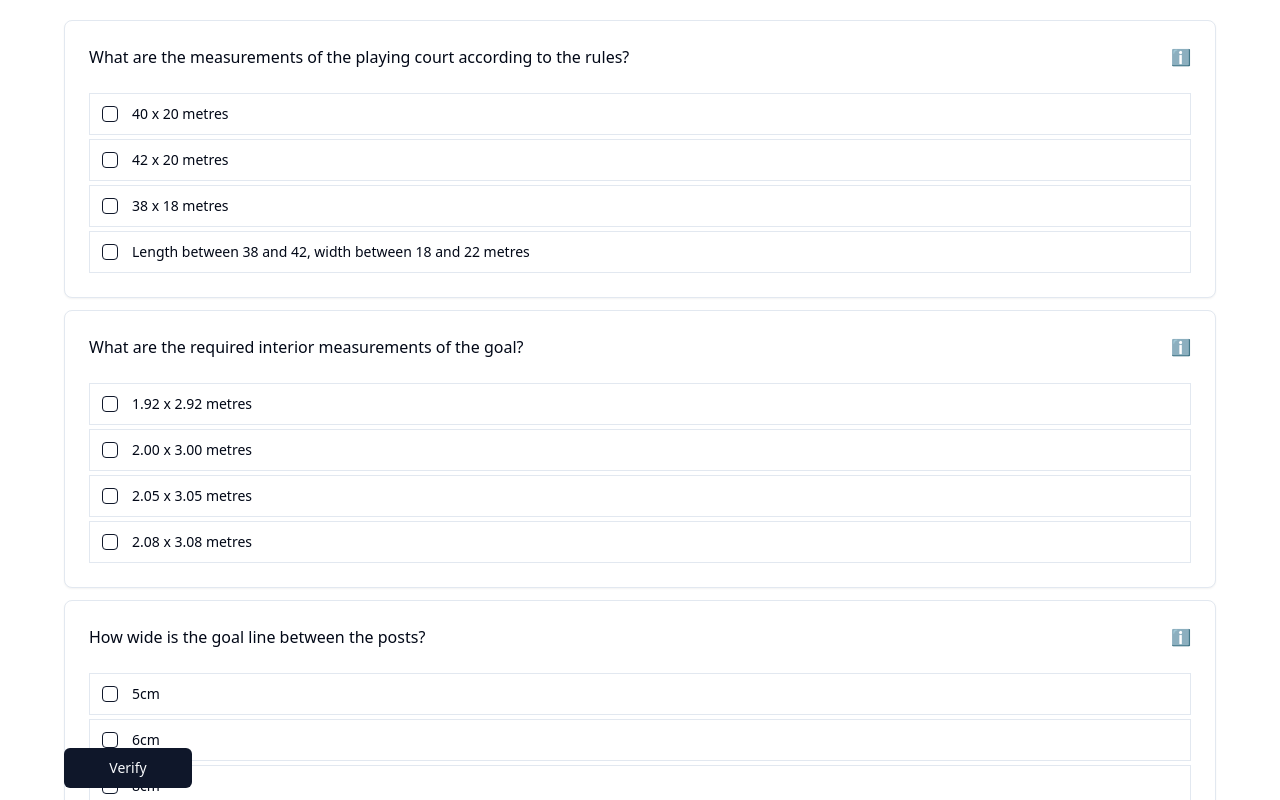
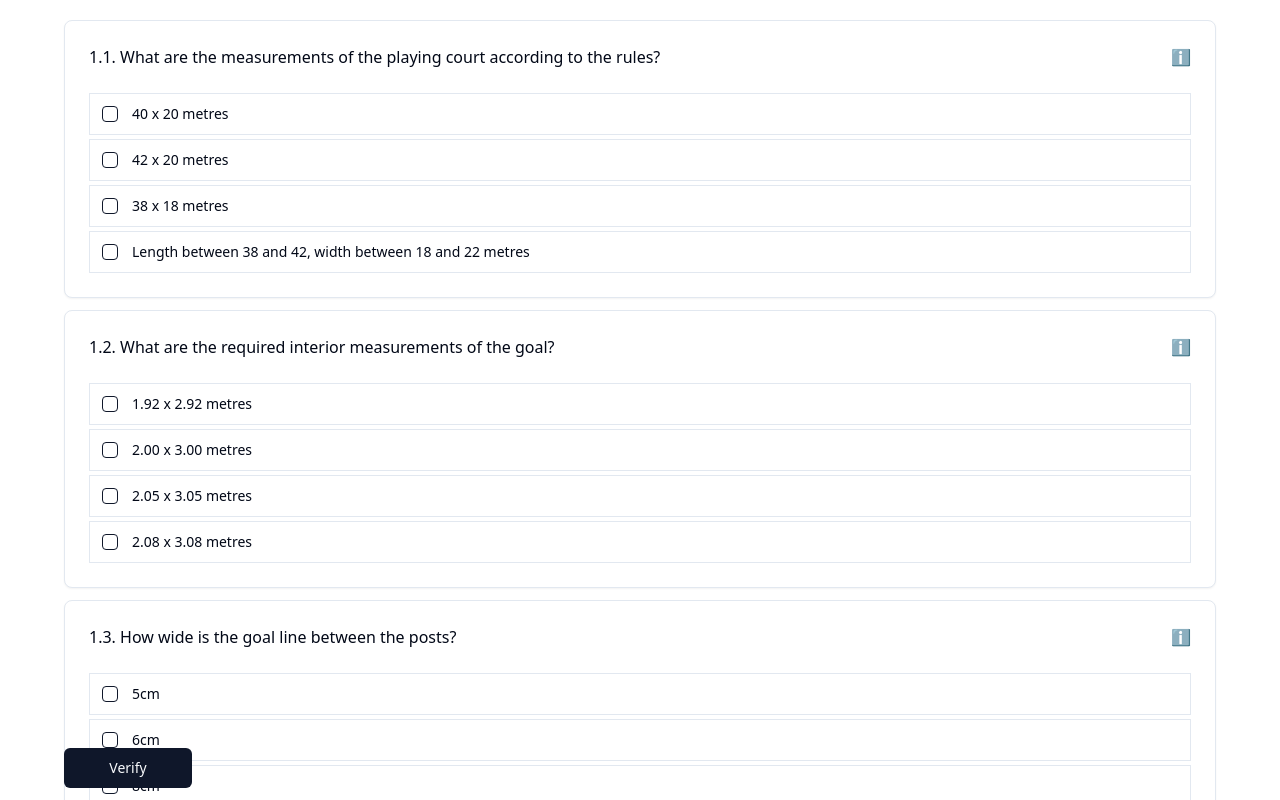
Before and after one commit to NextSap/ihf-rules-test, a Next.js app: page /train/1 in a window 1280 px wide. Shown: the top 800 px of the page. Built offline with nearby package versions, Linux system fonts and the light colour scheme.

Commit message:
add question id in the question

```diff
--- a/app/test/page.tsx
+++ b/app/test/page.tsx
@@ -75,7 +75,7 @@ const Test = () => {
                 return (
                     <Card key={question.id} id={question.id}>
                         <CardHeader className="flex flex-row justify-between items-start gap-5">
-                            {question.question}
+                            {question.id}. {question.question}
                             <Popover>
                                 <PopoverTrigger>
                                     ℹ️
--- a/app/train/[id]/page.tsx
+++ b/app/train/[id]/page.tsx
@@ -74,7 +74,7 @@ const Train = ({params}: { params: { id: string } }) => {
                 return (
                     <Card key={question.id} id={question.id}>
                         <CardHeader className="flex flex-row justify-between items-start gap-5">
-                            {question.question}
+                            {question.id}. {question.question}
                             <Popover>
                                 <PopoverTrigger>
                                     ℹ️
```
Lines whose indentation alone changed are shown as unchanged.
